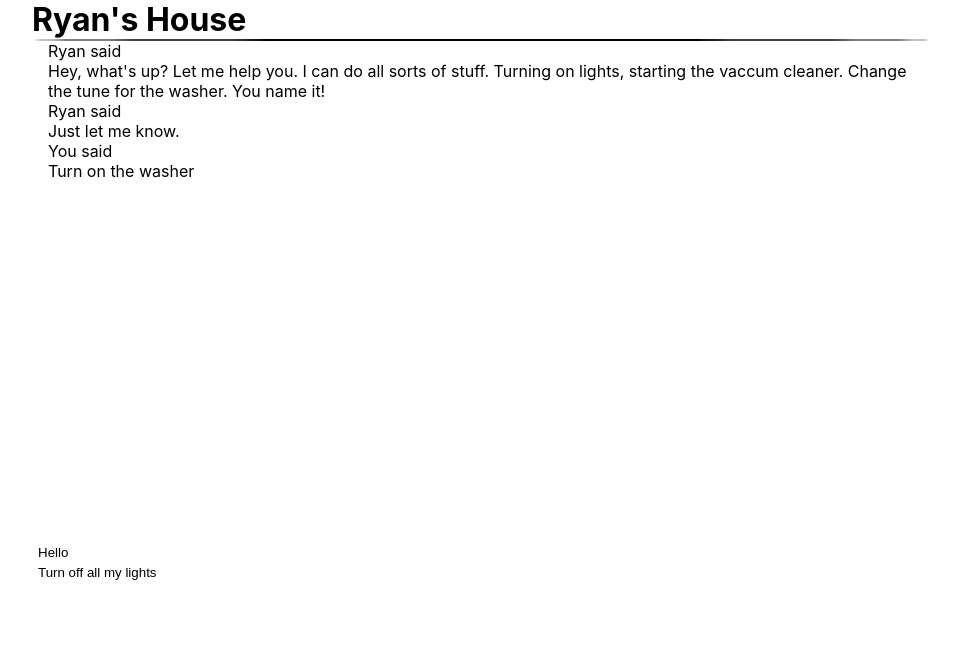
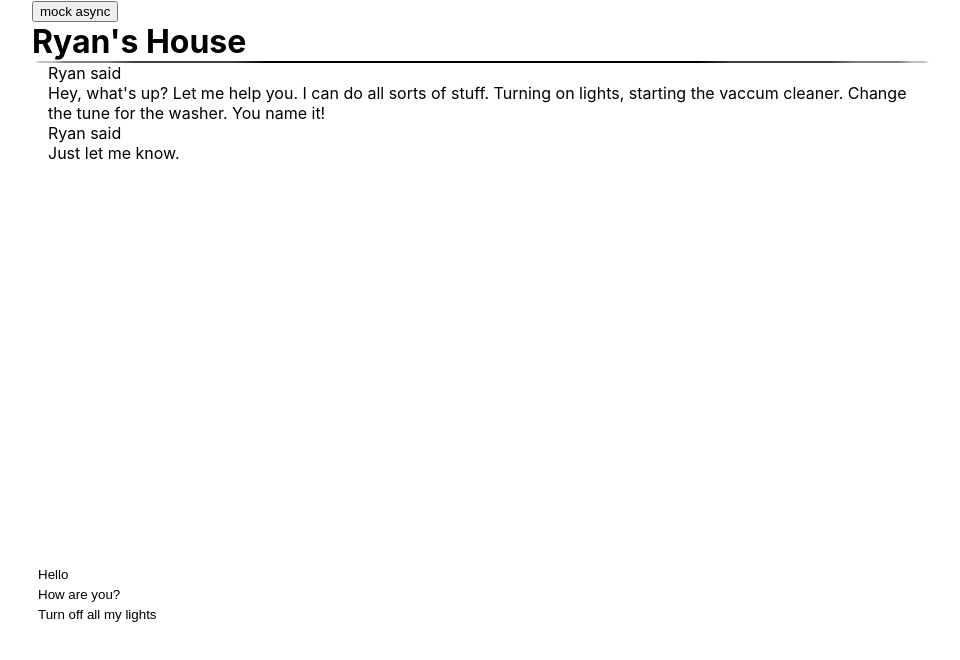
Before and after one commit to serling/smarts, a Next.js app: page / in a window 1280 px wide. Shown: the top 660 px of the page, without its empty margins (158-1118 px from the left). Built offline with nearby package versions, Linux system fonts and the light colour scheme.

Commit message:
mocked complex pattern of actions

```diff
--- a/components/alternatives/alternatives.jsx
+++ b/components/alternatives/alternatives.jsx
@@ -4,11 +4,11 @@ import PropTypes from "prop-types";
 import Clicker from "../clicker/clicker";
 
 const Alternatives = ({ alternatives, dispatch }) => {
-  const handleOnClick = (action) => {
+  const handleOnClick = (text, action) => {
     dispatch({
       type: action,
       payload: {
-        text: "Hello",
+        text,
         timestamp: Date.now(),
       },
     });
@@ -25,7 +25,9 @@ const Alternatives = ({ alternatives, dispatch }) => {
                   <Clicker
                     {...alternative}
                     theme={Clicker.themes.dialoge}
-                    onClick={() => handleOnClick(alternative.action)}
+                    onClick={() =>
+                      handleOnClick(alternative.text, alternative.action)
+                    }
                   />
                 </AttentionSeeker>
               </li>
--- a/components/dialoge/dialoge.jsx
+++ b/components/dialoge/dialoge.jsx
@@ -5,8 +5,7 @@ import cn from "classnames";
 
 import Line from "../line/line";
 
-const Dialoge = ({ lines, ref }) => {
-  const handleOnClick = (action) => {};
+const Dialoge = ({ lines }) => {
   const threadRef = useRef();
 
   useEffect(() => {
@@ -29,7 +28,7 @@ const Dialoge = ({ lines, ref }) => {
                     "dialoge__item--me": line.author !== "other",
                   })}
                 >
-                  <Line {...line} onClick={handleOnClick} />
+                  <Line {...line} />
                 </li>
               ))}
             </ul>
--- a/components/home/home.jsx
+++ b/components/home/home.jsx
@@ -7,10 +7,19 @@ import ProfilePicture from "../profile-picture/profile-picture";
 
 import { initialLines, initialAlternatives } from "../../data/home";
 
+const init = ({ initialLines, initialAlternatives }) => {
+  return {
+    lines: initialLines,
+    alternatives: initialAlternatives,
+    isLoading: false,
+  };
+};
+
 const reducer = (state, action) => {
   const { payload } = action;
 
   switch (action.type) {
+    //TODO: add-response should always feature a delay! Pipe to <Line /> animation?
     case "add-response":
       console.log("--> adding response from Ryan");
       return {
@@ -42,6 +51,19 @@ const reducer = (state, action) => {
         ...state,
         alternatives: payload.alternatives,
       };
+    case "reset-alternatives":
+      console.log("--> resetting dialoge tree");
+      return {
+        ...state,
+        lines: [
+          ...state.lines,
+          {
+            text: payload.text,
+          },
+        ],
+        alternatives: initialAlternatives,
+        isLoading: false,
+      };
     case "toggle-loading":
       console.log("--> toggling loading");
       return { ...state, isLoading: payload.isLoading };
@@ -51,13 +73,11 @@ const reducer = (state, action) => {
   }
 };
 
-const init = ({ initialLines, initialAlternatives }) => {
-  return {
-    lines: initialLines,
-    alternatives: initialAlternatives,
-    isLoading: false,
-  };
-};
+function delay(delay) {
+  return new Promise(function (resolve) {
+    setTimeout(resolve, delay);
+  });
+}
 
 const Home = () => {
   const [state, dispatch] = useReducer(
@@ -66,9 +86,59 @@ const Home = () => {
     init
   );
 
+  //TODO: figure out interface towards more complex actions/series of actions
+  const turnOnLights = async () => {
+    dispatch({
+      type: "toggle-loading",
+      payload: { isLoading: true },
+    });
+
+    await delay(2000); //TODO: async op
+
+    dispatch({
+      type: "toggle-loading",
+      payload: { isLoading: false },
+    });
+
+    dispatch({
+      type: "add-response",
+      payload: { text: "There you go, buddy. All set." },
+    });
+
+    dispatch({
+      type: "add-alternatives",
+      payload: {
+        alternatives: [
+          { text: "Thanks!", action: "reset-alternatives" },
+          { text: "Okay, nice.", action: "reset-alternatives" },
+        ],
+      },
+    });
+
+    dispatch({
+      type: "toggle-loading",
+      payload: { isLoading: true },
+    });
+
+    await delay(1000);
+
+    dispatch({
+      type: "toggle-loading",
+      payload: { isLoading: false },
+    });
+
+    dispatch({
+      type: "add-response",
+      payload: { text: "What else can I do you for?" },
+    });
+  };
+
   return (
     <>
       <div className="home">
+        <div>
+          <button onClick={turnOnLights}>mock async</button>
+        </div>
         <h1 className="home__title">Ryan's House</h1>
         <div className="home__chat">
           <div className="home__image">
--- a/components/line/line.jsx
+++ b/components/line/line.jsx
@@ -25,10 +25,7 @@ const Line = ({ text, author, action, onClick, timestamp }) => {
             <span className="line__by">{`${itsMe ? "You" : "Ryan"} said`}</span>
             {timestamp && (
               <span>
-                <TimeAgo
-                  datetime={timestamp}
-                  opts={{ minInterval: 1 }} // relativeDate: timestamp
-                />
+                <TimeAgo datetime={timestamp} opts={{ minInterval: 60 }} />
               </span>
             )}
           </div>
--- a/data/home.js
+++ b/data/home.js
@@ -8,14 +8,15 @@ const initialLines = [
     author: "other",
     text: "Just let me know.",
   },
-  {
-    text: "Turn on the washer",
-  },
 ];
 
 const initialAlternatives = [
   {
     text: "Hello",
+    action: "add-line",
+  },
+  {
+    text: "How are you?",
     action: "add-line",
   },
   {
```
